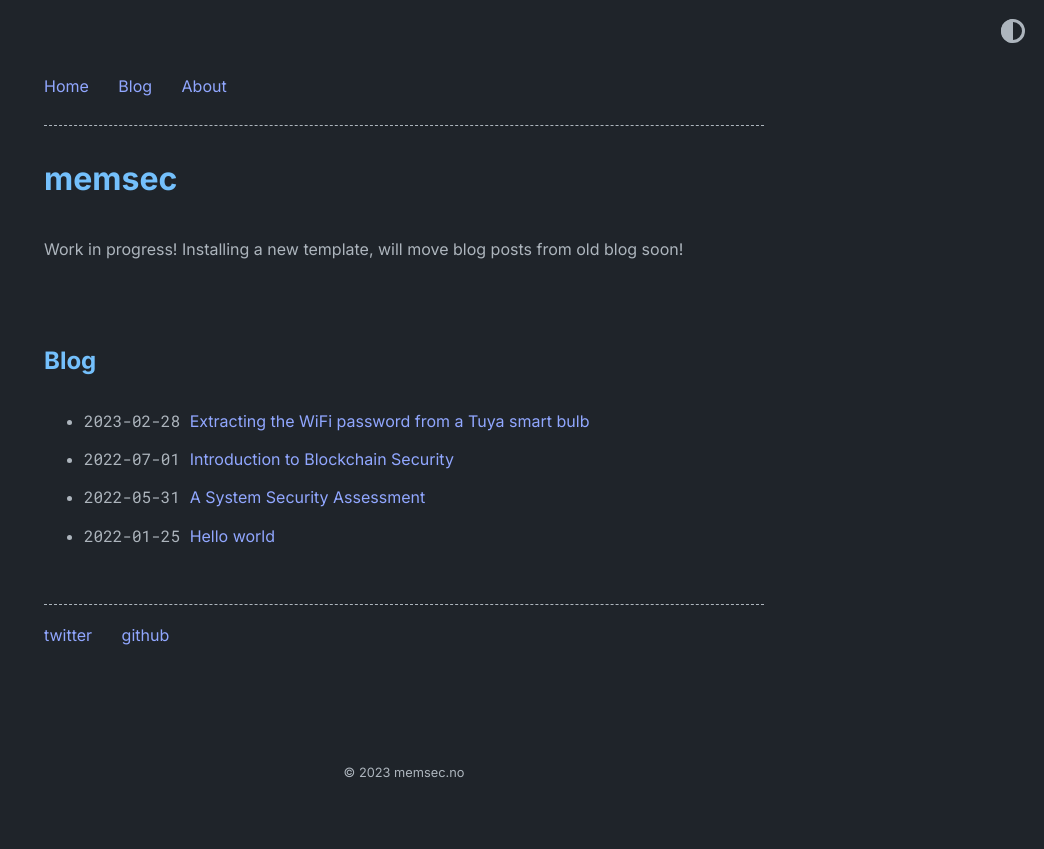
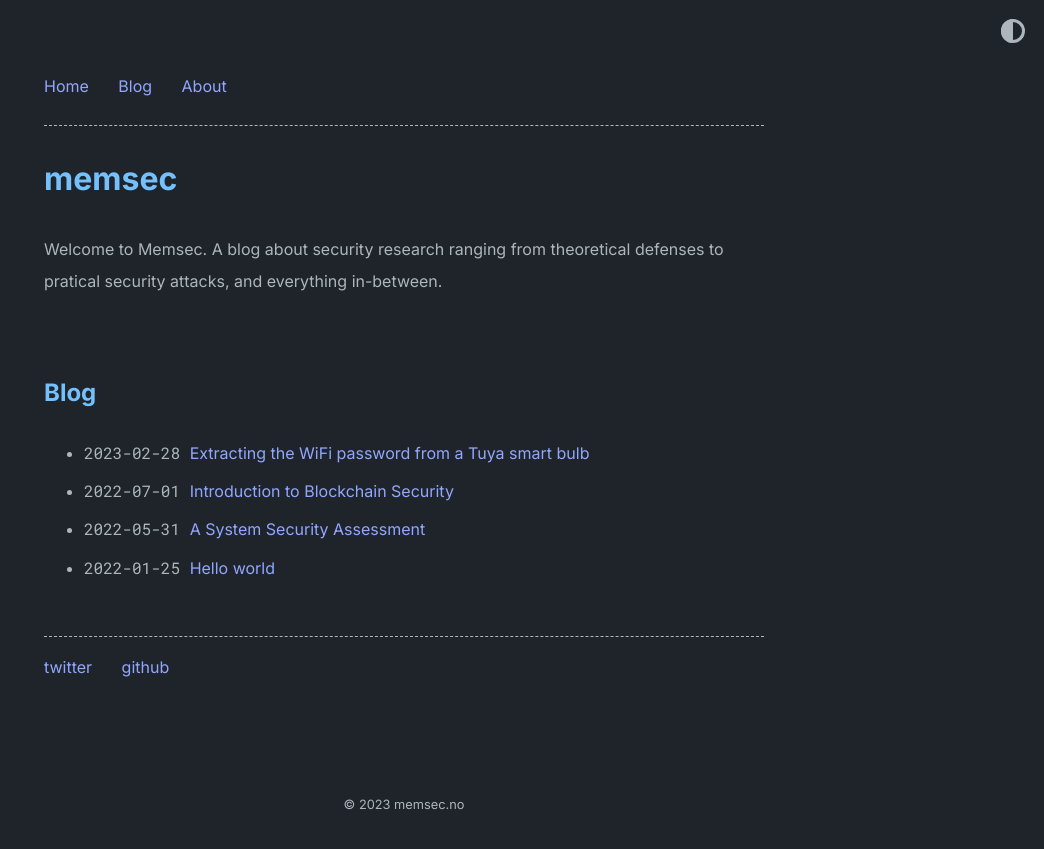
Before and after one commit to memsecno/memsec.no, a Jekyll site: the page built from index.md, in a window 1280 px wide. Shown: the top 849 px of the page, without its empty margins (236-1280 px from the left). Built offline with Jekyll 4.4.1, drawn with Linux system fonts in a browser that asks for light colours.

Commit message:
Update _config.yml
Updated landing page text.

```diff
--- a/_config.yml
+++ b/_config.yml
@@ -2,7 +2,7 @@ title: memsec
 author: memsec
 url: https://memsec.no
 description: > # description of the site (multiple lines allowed)
-  Work in progress! Installing a new template, will move blog posts from old blog soon!
+  Welcome to Memsec. A blog about security research ranging from theoretical defenses to pratical security attacks, and everything in-between.
 
 permalink: /:slug
 
```
